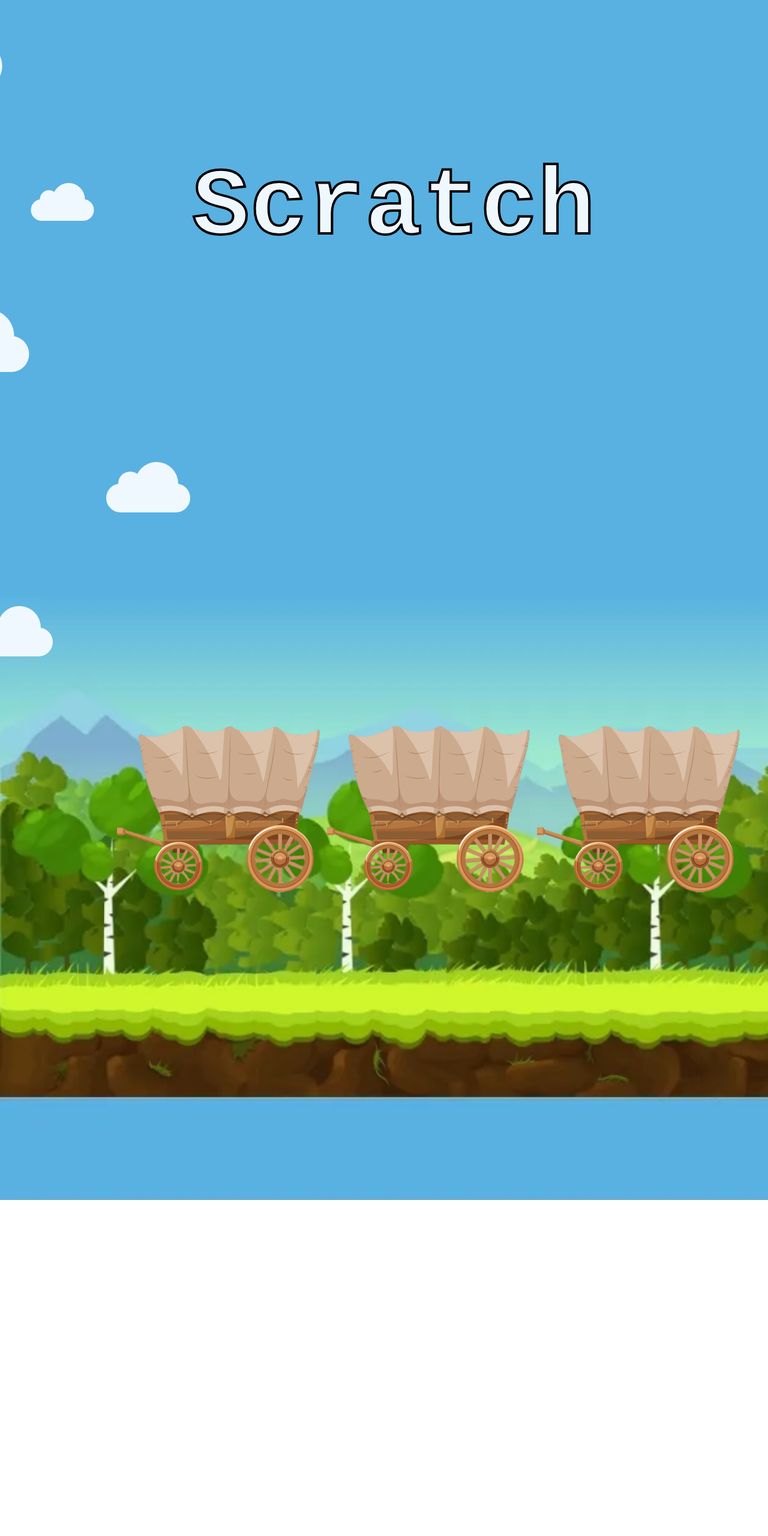
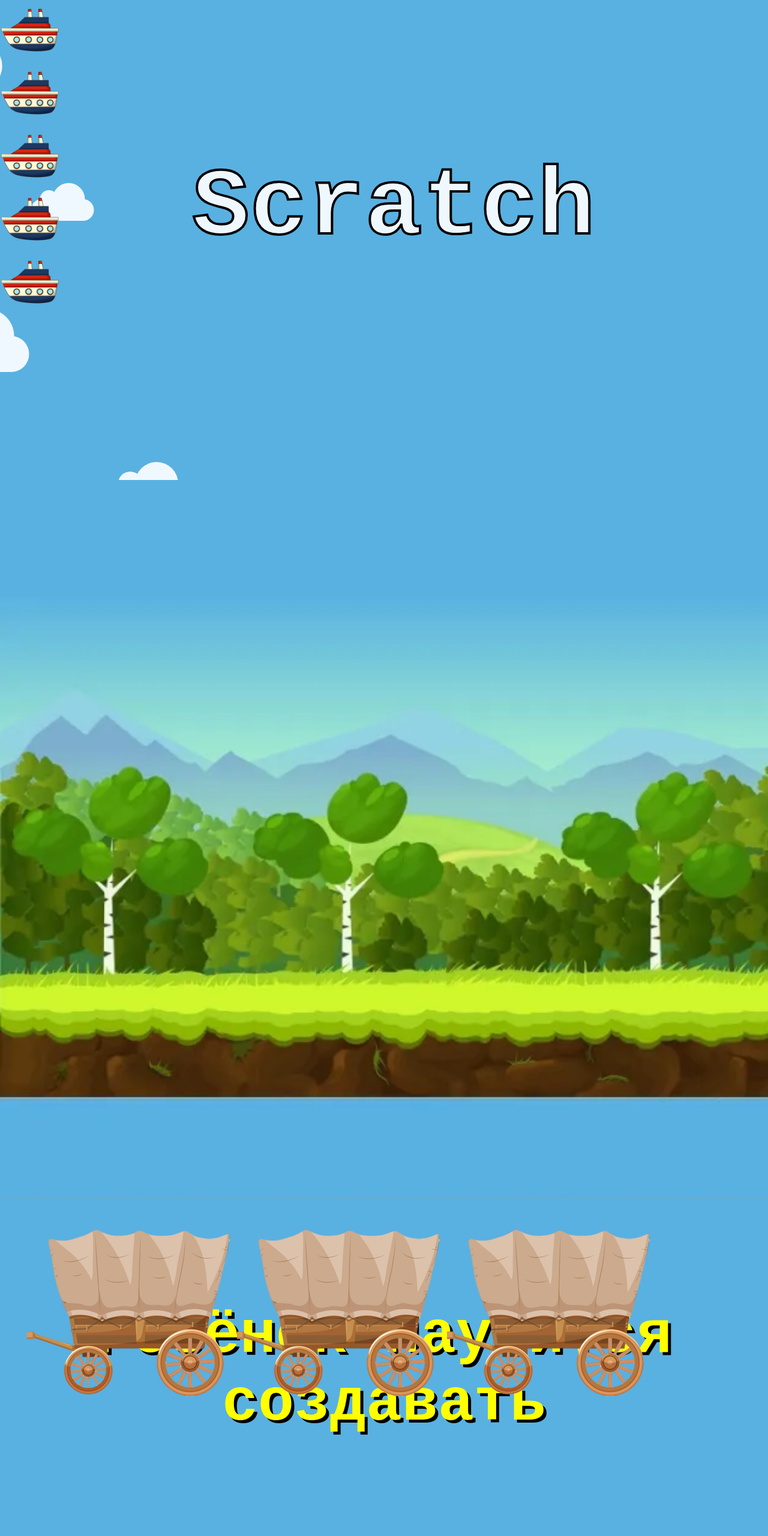
Before and after one commit to MaximKuznecov123/sitesItCube, a plain HTML site: page scratchSite/index4.html in a window 1280 px wide. Shown: the top 2560 px of the page at 60% size. Before the commit the page ends 2000 px from the top, so only its background shows below. Drawn offline with Linux system fonts and the light colour scheme.

Commit message:
fucked up

```diff
--- a/scratchSite/index4.html
+++ b/scratchSite/index4.html
@@ -1,11 +1,13 @@
 <!DOCTYPE html>
 <html lang="en">
+
 <head>
   <meta charset="UTF-8">
   <meta name="viewport" content="width=device-width, initial-scale=1.0">
   <title>Document</title>
   <link rel="stylesheet" href="style4.css">
 </head>
+
 <body>
   <div class="header container">
     <h1>Scratch</h1>
@@ -16,7 +18,9 @@
       <div class="cloud cloud4"></div>
       <div class="cloud cloud5"></div>
     </div>
+  </div>
 
+  <div class="container1 container">
     <div class="carts">
       <div class="mycard">
         <div class="cimg">
@@ -47,12 +51,46 @@
           <p>Scratch-это визуальный язык программирования, который может освоить даже ребёнок 6-7 лет </p>
         </div>
       </div>
-
     </div>
   </div>
 
-    <div class="container1 container">
+  <div class="container2 container">
+    <h1>Ребёнок научится создавать</h1>
+    <div class="sections">
+      <div class="section">
+        <img src="./images/ostrov.png">
+        <img src="./images/post.gif">
+      </div>
+      <div class="section">
+        <img src="./images/ostrov.png">
+        <img src="./images/mults.gif">
+      </div>
 
+      <div class="section">
+        <img src="./images/ostrov.png">
+        <img src="./images/game.gif">
       </div>
+    </div>
+
+    <div class="ships">
+      <div class="ship ship1">
+        <img src="./images/korablik.png">
+      </div>
+      <div class="ship ship2">
+        <img src="./images/korablik.png">
+      </div>
+      <div class="ship ship3">
+        <img src="./images/korablik.png">
+      </div>
+      <div class="ship ship4">
+        <img src="./images/korablik.png">
+      </div>
+      <div class="ship ship5">
+        <img src="./images/korablik.png">
+      </div>
+    </div>
+  </div>
+
 </body>
+
 </html>
--- a/scratchSite/style4.css
+++ b/scratchSite/style4.css
@@ -3,15 +3,17 @@
     padding: 0;
     font-family: 'Courier New', Courier, monospace;
 }
-.container{
+
+.container {
     width: 100%;
     height: 100vh;
 }
+
 .header {
     background: #59b1e1;
 }
 
-.header h1{
+.header h1 {
     color: aliceblue;
     padding: 20% 25%;
     font-size: 10em;
@@ -20,7 +22,7 @@
     position: absolute
 }
 
-.clouds{
+.clouds {
     padding-top: 50px;
     width: 100%;
 }
@@ -36,32 +38,33 @@
 }
 
 .cloud {
-    background:aliceblue;
+    background: aliceblue;
     height: 120px;
     width: 350px;
     border-radius: 100px;
-    box-shadow: 0 8px 5px (0,0,0,0.1);
+    box-shadow: 0 8px 5px (0, 0, 0, 0.1);
     position: relative;
     margin-bottom: 120px;
 
 }
 
-.cloud::after, .cloud::before {
-    background:aliceblue;
-    content:'';
+.cloud::after,
+.cloud::before {
+    background: aliceblue;
+    content: '';
     position: absolute;
 }
 
 .cloud::after {
-    border-radius:100px;
+    border-radius: 100px;
     height: 100px;
     left: 50px;
-    top:-50px;
+    top: -50px;
     width: 100px;
 }
 
 .cloud::before {
-    border-radius:200px;
+    border-radius: 200px;
     height: 180px;
     right: 50px;
     top: -90px;
@@ -83,7 +86,7 @@
     transform: scale(0.5);
 }
 
-.cloud4{
+.cloud4 {
     animation: animateCloud 15s linear infinite;
     transform: scale(0.4);
 }
@@ -113,35 +116,36 @@
     transform: scale(0.8);
 }
 
-.container1{
+.container1 {
     background: url(./images/background1.webp) no-repeat;
     background-size: cover;
     height: 150vh;
+    position: relative;
 }
 
-.carts{
+.carts {
     width: 1100px;
-    position: relative;
+    position: absolute;
     display: flex;
     flex-direction: row;
     align-items: center;
     justify-content: center;
     flex-wrap: wrap;
-    padding-left: 150px;
+    bottom: 0;
 }
 
-.carts .mycard{
+.carts .mycard {
     position: relative;
     width: 300px;
     height: 150px;
     display: flex;
     flex-direction: column;
     transition: 0.4s ease-in-out;
-    bottom: 15em;
-    padding-right: 50px;;
+    padding-right: 50px;
+    ;
 }
 
-.carts .mycard .cimg{
+.carts .mycard .cimg {
     position: relative;
     width: 260px;
     height: 260px;
@@ -149,7 +153,7 @@
     left: 20px;
 }
 
-.carts .mycard .cdetail{
+.carts .mycard .cdetail {
     z-index: 1;
     position: relative;
     text-align: center;
@@ -158,10 +162,59 @@
     transition: 0.5s;
 }
 
-.carts .mycard .cdetail:hover{
+.carts .mycard .cdetail:hover {
     opacity: 1;
 }
 
-@media (max-width:600px){
+.container2 {
+    background-color: #59b1e1;
+    height: 320vh;
+}
 
+.container2 h1 {
+    font-size: 100px;
+    text-align: center;
+    padding-top: 170px;
+    padding-bottom: 170px;
+    color: yellow;
+    text-shadow: 5px 5px black;
 }
+
+.sections {
+    display: flex;
+    position: relative;
+    flex-direction: column;
+}
+
+.section {
+    display: flex;
+    flex-direction: column;
+}
+
+.section {
+    width: 60em;
+}
+
+.section:nth-child(even) {
+    align-self: flex-end;
+}
+
+.ships{
+    position: absolute;
+    top: 0;
+}
+
+.ship img{
+    width: 100px;
+    height: 100px;
+}
+
+@keyframes animateShip{
+    0% {
+        left: -10em;
+    }
+
+    100% {
+        left: 100%;
+    }
+}
```
Also changed, not shown: scratchSite/images/game.gif (added), scratchSite/images/korablik.png (added), scratchSite/images/mults.gif (added), scratchSite/images/ostrov.png (added), scratchSite/images/post.gif (added). Lines whose indentation alone changed are shown as unchanged.
